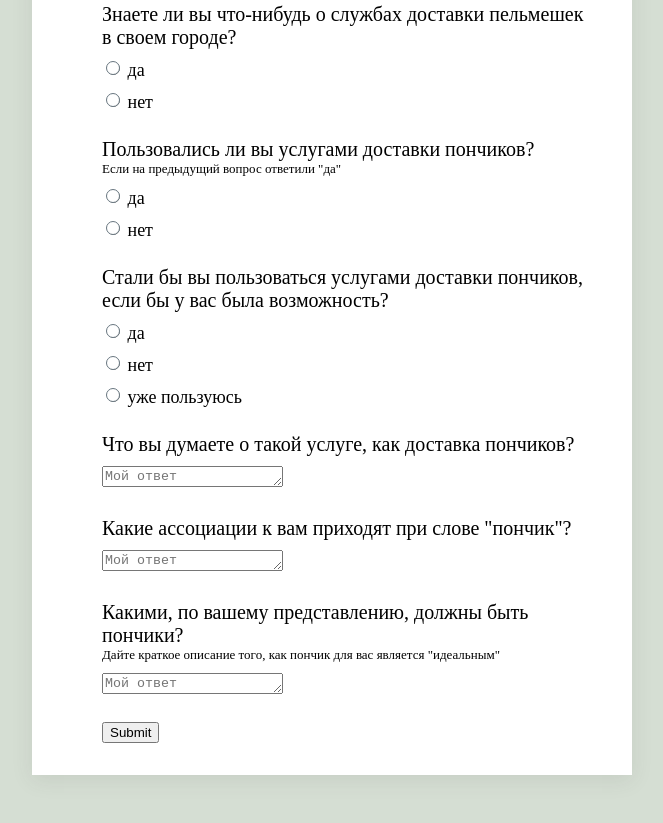
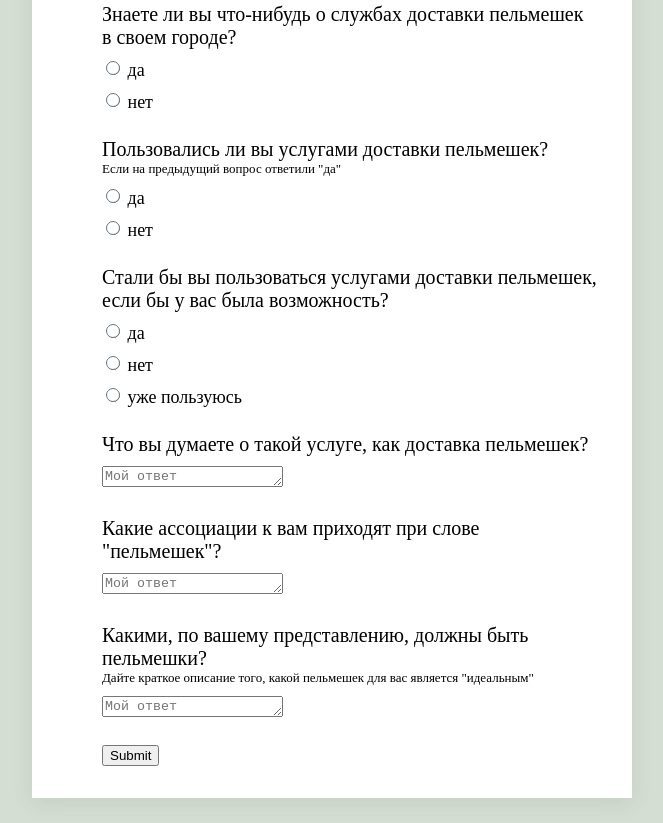
Before and after one commit to miks-qeury/SurveyForm, a plain HTML site: page index.html in a window 1280 px wide. Shown: the part 1022-1845 px from the top of the page, without its empty margins (308-971 px from the left). Before the commit the page ends 1822 px from the top, so only its background shows below. Drawn offline with Linux system fonts and the light colour scheme.

Commit message:
fixed bugs

```diff
--- a/index.html
+++ b/index.html
@@ -96,7 +96,7 @@
 				</label>
 
 				<label class="form-container">
-					<div class="form-title">Пользовались ли вы услугами доставки пончиков?</div>
+					<div class="form-title">Пользовались ли вы услугами доставки пельмешек?</div>
 					<div class="form-desc">Если на предыдущий вопрос ответили "да"</div>
 					<div class="input">
 						<input type="radio" value="2" name="use-delivery">
@@ -109,7 +109,7 @@
 				</label>
 
 				<label class="form-container">
-					<div class="form-title">Стали бы вы пользоваться услугами доставки пончиков, если бы у вас была возможность?</div>
+					<div class="form-title">Стали бы вы пользоваться услугами доставки пельмешек, если бы у вас была возможность?</div>
 					<div class="input">
 						<input type="radio" value="2" name="use-now">
 						<span>да</span>
@@ -125,22 +125,22 @@
 				</label>
 
 				<label class="form-container">
-					<div class="form-title">Что вы думаете о такой услуге, как доставка пончиков?</div>
+					<div class="form-title">Что вы думаете о такой услуге, как доставка пельмешек?</div>
 					<div class="input">
 						<textarea name="" id=""  rows="1" placeholder="Мой ответ"></textarea>
 					</div>
 				</label>
 
 				<label class="form-container">
-					<div class="form-title">Какие ассоциации к вам приходят при слове "пончик"? </div>
+					<div class="form-title">Какие ассоциации к вам приходят при слове "пельмешек"? </div>
 					<div class="input">
 						<textarea name="" id=""  rows="1" placeholder="Мой ответ"></textarea>
 					</div>
 				</label>
 
 				<label class="form-container">
-					<div class="form-title">Какими, по вашему представлению, должны быть пончики?</div>
-					<div class="form-desc">Дайте краткое описание того, как пончик для вас является "идеальным"</div>
+					<div class="form-title">Какими, по вашему представлению, должны быть пельмешки?</div>
+					<div class="form-desc">Дайте краткое описание того, какой пельмешек для вас является "идеальным"</div>
 					<div class="input">
 						<textarea name="" id=""  rows="1" placeholder="Мой ответ"></textarea>
 					</div>
```
